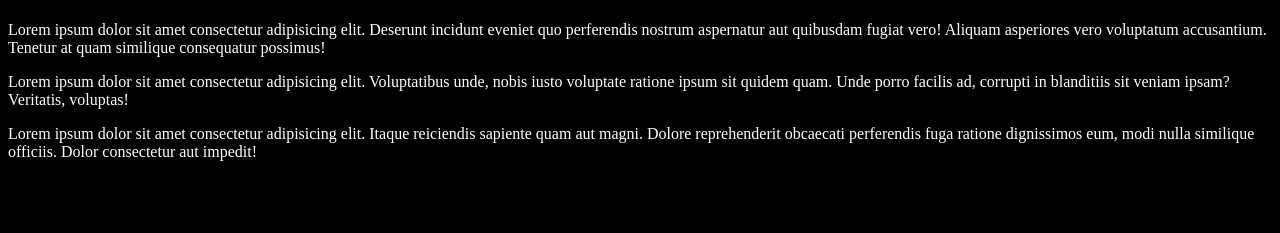
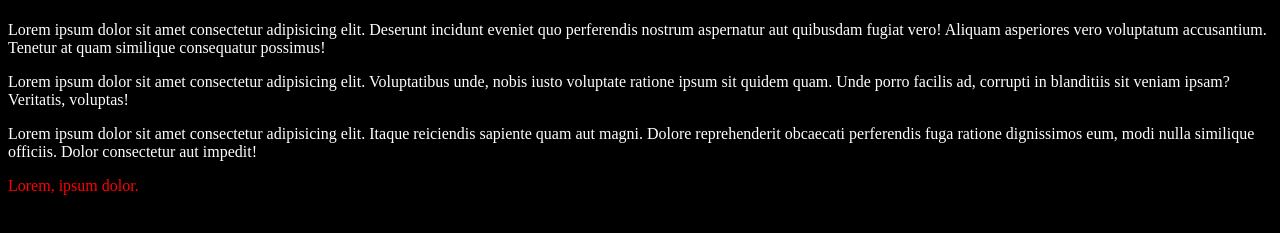
Before and after one commit to touad/git-test, a plain HTML site: page index.html in a window 1280 px wide. Shown: the part 59-292 px from the top of the page. Drawn offline with Linux system fonts and the light colour scheme.

Commit message:
ajout paragraphe

```diff
--- a/index.html
+++ b/index.html
@@ -13,5 +13,6 @@
     <p>Lorem ipsum dolor sit amet consectetur adipisicing elit. Deserunt incidunt eveniet quo perferendis nostrum aspernatur aut quibusdam fugiat vero! Aliquam asperiores vero voluptatum accusantium. Tenetur at quam similique consequatur possimus!</p>
     <p>Lorem ipsum dolor sit amet consectetur adipisicing elit. Voluptatibus unde, nobis iusto voluptate ratione ipsum sit quidem quam. Unde porro facilis ad, corrupti in blanditiis sit veniam ipsam? Veritatis, voluptas!</p>
     <p>Lorem ipsum dolor sit amet consectetur adipisicing elit. Itaque reiciendis sapiente quam aut magni. Dolore reprehenderit obcaecati perferendis fuga ratione dignissimos eum, modi nulla similique officiis. Dolor consectetur aut impedit!</p>
+    <p class="deux">Lorem, ipsum dolor.</p>
 </body>
 </html>
--- a/style.css
+++ b/style.css
@@ -5,3 +5,8 @@ body {
 h1, p {
     color: white;
 }
+
+
+.deux {
+    color: red;
+}
```
